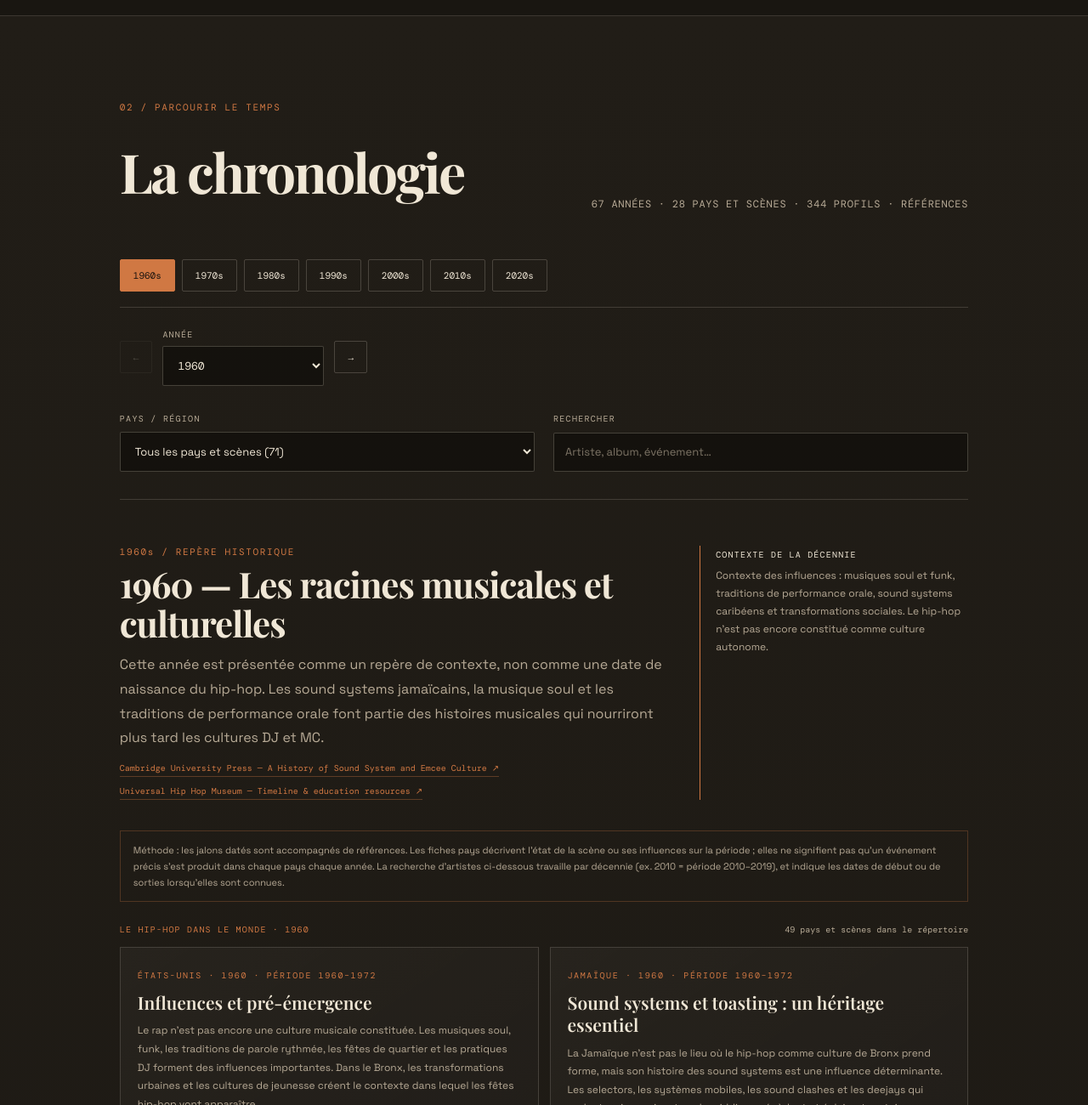
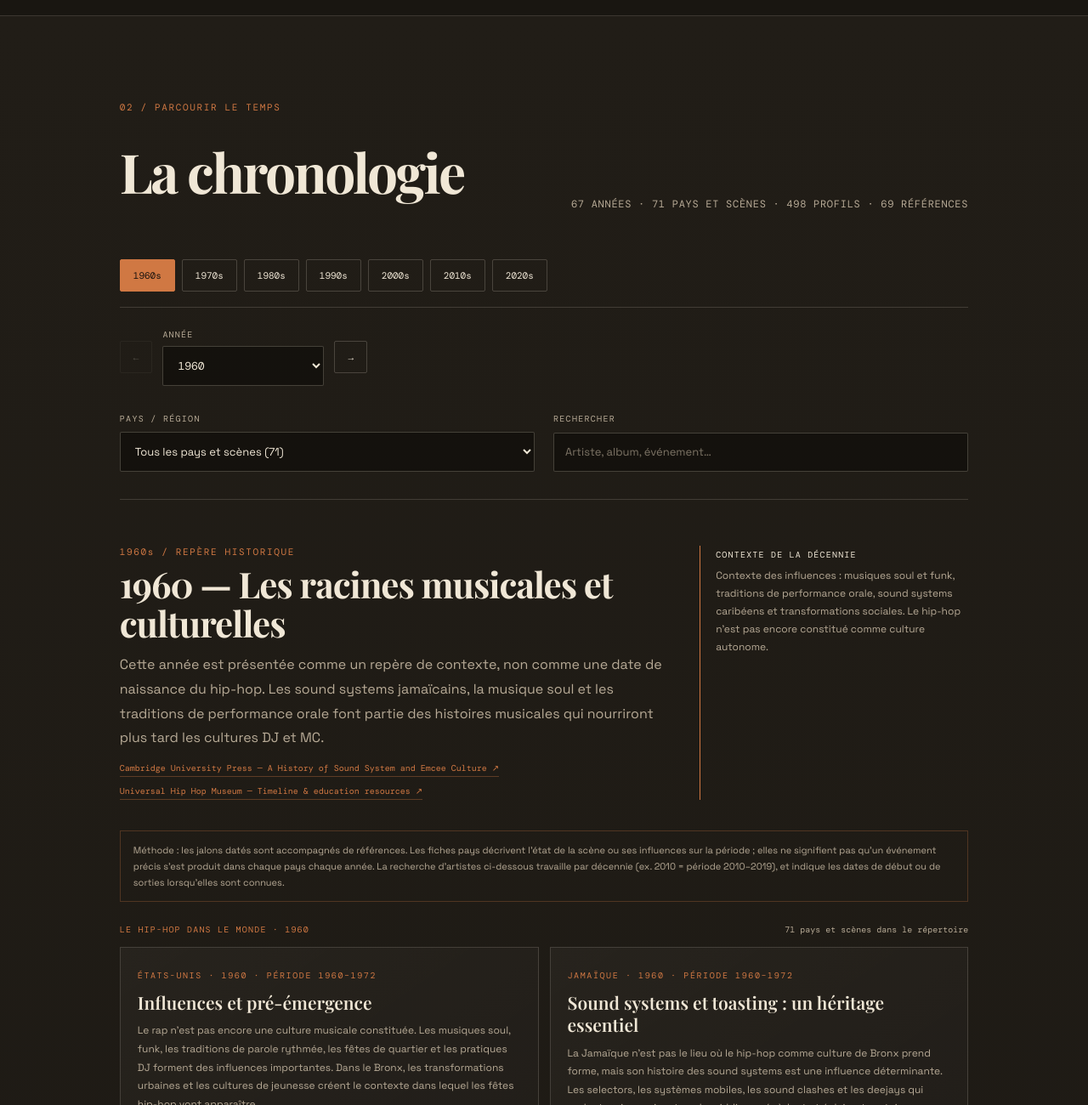
Before and after one commit to Rozuya/the-history-of-hip-hop, a plain HTML site: page index.html in a window 1280 px wide. Shown: the part 1289-2589 px from the top of the page at 85% size. Drawn offline with nearby package versions, Linux system fonts and the light colour scheme.

Commit message:
Actualise les compteurs mondiaux et corrige le filtre Tous les pays

```diff
--- a/index.html
+++ b/index.html
@@ -259,7 +259,7 @@ footer a:hover { color: var(--accent); }
 <header class="top"><a class="brand" href="#"><span class="disc">◉</span><span>THE HISTORY<br><b>OF HIP-HOP</b></span></a><nav><a href="#timeline">Chronologie</a><a href="#artists">Artistes</a><a href="#origins">Les origines</a><a href="#sources">Sources</a><a href="#about">Le projet</a></nav><span class="lang-tag" aria-label="Langue actuelle : français" title="Version française">FR</span></header>
 <main><section class="hero"><div class="hero-copy"><p class="eyebrow">1960 — 2026 · UNE HISTOIRE MONDIALE</p><h1>THE HISTORY<br><em>OF HIP-HOP</em></h1><p>Des premières influences aux scènes du monde entier. Une culture, des générations, une histoire en mouvement.</p><a class="cta" href="#timeline">Explorer la chronologie <span>↘</span></a><small>ARCHIVES · ARTISTES · ALBUMS · MOUVEMENTS</small><p class="hero-credit">ARCHIVE : AFFICHE DE BATTLE, BRONX, 1979 · SMITHSONIAN / CC0 — <a href="https://commons.wikimedia.org/wiki/File:NMAAHC_Buddy_Esquire_Flier_1979.jpg" target="_blank" rel="noopener noreferrer">VOIR LA NOTICE ↗</a></p></div><div class="hero-mark">VOL. 01 — THE CULTURE</div></section>
 <section class="intro" id="origins"><span class="kicker">01 / AVANT LE PREMIER BEAT</span><div><h2>Une culture ne naît jamais de rien.</h2><p>Avant de devenir un mouvement mondial, le hip-hop s'est construit à partir de traditions musicales, de fêtes de quartier, de créativité populaire et de rencontres culturelles. Cette chronologie remonte aux années 1960 pour replacer ses origines dans leur contexte.</p></div></section>
-<section class="timeline" id="timeline"><div class="kicker">02 / PARCOURIR LE TEMPS</div><div class="heading"><h2>La chronologie</h2><p>67 ANNÉES · 28 PAYS ET SCÈNES · 344 PROFILS · RÉFÉRENCES</p></div><div id="decades" class="decades"></div><div class="year-row"><button id="prev" aria-label="Année précédente">←</button><label class="year-picker">ANNÉE<select id="yearSelect" aria-label="Choisir une année"></select></label><button id="next" aria-label="Année suivante">→</button></div><div class="filters"><label>PAYS / RÉGION<select id="country"><option value="all">Tous les pays</option></select></label><label>RECHERCHER<input id="search" placeholder="Artiste, album, événement…"></label></div><div id="detail" class="detail" aria-live="polite"></div></section>
+<section class="timeline" id="timeline"><div class="kicker">02 / PARCOURIR LE TEMPS</div><div class="heading"><h2>La chronologie</h2><p>67 ANNÉES · 71 PAYS ET SCÈNES · 498 PROFILS · 69 RÉFÉRENCES</p></div><div id="decades" class="decades"></div><div class="year-row"><button id="prev" aria-label="Année précédente">←</button><label class="year-picker">ANNÉE<select id="yearSelect" aria-label="Choisir une année"></select></label><button id="next" aria-label="Année suivante">→</button></div><div class="filters"><label>PAYS / RÉGION<select id="country"><option value="all">Tous les pays</option></select></label><label>RECHERCHER<input id="search" placeholder="Artiste, album, événement…"></label></div><div id="detail" class="detail" aria-live="polite"></div></section>
 <section class="artist-library" id="artists">
     <div class="kicker">03 / RÉPERTOIRE INTERNATIONAL</div>
     <div class="heading"><h2>Les artistes</h2><p id="artistCount">Chargement du répertoire…</p></div>
@@ -453,7 +453,7 @@ footer a:hover { color: var(--accent); }
         ? artist.activeDecades
         : [...String(artist.period).matchAll(/\b(?:19|20)\d0s\b/g)].map(match => match[0]);
       if (!activeDecades.includes(decade)) return false;
-      if (state.country !== "all" && artist.country !== state.country) return false;
+      if (state.country !== "all" && state.country !== "Monde" && artist.country !== state.country) return false;
       if (query) {
         const haystack = [
           artist.name,artist.country,artist.city,artist.format,artist.period,
@@ -480,7 +480,7 @@ footer a:hover { color: var(--accent); }
         ? '<div class="no-results">Aucun artiste de cette décennie ne correspond à « ' + escapeHTML(state.query) + ' » avec le filtre géographique sélectionné. Essaie une recherche plus large ou vérifie le pays choisi.</div>'
         : '<div class="no-results">Aucun profil d’artiste n’est encore indexé pour cette décennie et ce filtre géographique.</div>');
 
-    const label = state.country === "all" ? "49 pays et scènes dans le répertoire" : "Territoire : " + state.country;
+    const label = state.country === "all" || state.country === "Monde" ? "71 pays et scènes dans le répertoire" : "Territoire : " + state.country;
     $("#detail").innerHTML =
       '<div class="year-overview">' +
         '<div><div class="kicker">' + decade + ' / REPÈRE HISTORIQUE</div>' +
```
